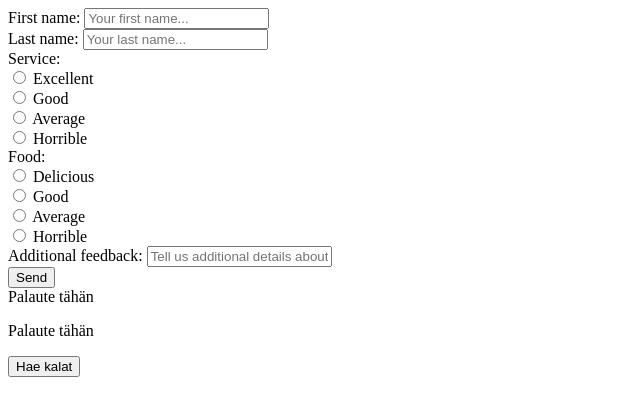
After one commit to Tuomas-Talkio/static-website-project, a PHP site: page /palautelomake.html in a window 1280 px wide. The commit adds this page. Shown: the top 416 px of the page, without its empty margins (0-640 px from the left). Run offline with PHP 8.4, Linux system fonts and the light colour scheme.

Commit message:
Palautelomakkeen lisääminen

```diff
--- a/luePalaute.php
+++ b/luePalaute.php
@@ -12,7 +12,7 @@ $tulos=mysqli_query($yhteys, "select * from team1_asiakaspalaute");
 print "<table border='1'>";
 while ($rivi=mysqli_fetch_object($tulos)){
     print "<tr>";
-    // Lisää automaattinen päivämäärä
+
     print "<td>$rivi->id<td>$rivi->etunimi<td>$rivi->sukunimi<td>$rivi->palvelu".
     "<td>$rivi->ruoka<td>$rivi->vapaasana<td>$rivi->aika";
 }
--- /dev/null
+++ b/palautelomake.html
@@ -0,0 +1,116 @@
+<!DOCTYPE html>
+<html lang="en">
+<head>
+    <meta charset="UTF-8">
+    <meta http-equiv="X-UA-Compatible" content="IE=edge">
+    <meta name="viewport" content="width=device-width, initial-scale=1.0">
+    <title>Document</title>
+</head>
+<body>
+    <script>
+        function lahetaPalaute(lomake){
+            var palaute=new Object();
+            palaute.id=lomake.id.value;
+            palaute.etunimi=lomake.etunimi.value;
+            palaute.sukunimi=lomake.sukunimi.value;
+            palaute.palvelu=lomake.palvelu.value;
+            palaute.ruoka=lomake.ruoka.value;
+            palaute.vapaasana=lomake.vapaasana.value;
+            var jsonPalaute=JSON.stringify(palaute);
+            jsonkentta.innerHTML=jsonPalaute;
+
+            xmlhttp = new XMLHttpRequest();
+            xmlhttp.onreadystatechange = function() {
+                if (this.readyState == 4 && this.status == 200) {
+                    document.getElementById("result").innerHTML = this.responseText;
+                }
+            };
+            xmlhttp.open("POST", "lisaapalaute.php", true);
+            xmlhttp.setRequestHeader("Content-type", "application/x-www-form-urlencoded");
+            xmlhttp.send("palaute=" + jsonPalaute);
+        }
+
+        function luePalaute(){
+        xmlhttp = new XMLHttpRequest();
+        xmlhttp.onreadystatechange = function() {
+            if (this.readyState == 4 && this.status == 200) {
+                document.getElementById("result").innerHTML = this.responseText;
+            }
+        };
+        xmlhttp.open("GET", "./luepalaute.php", true);
+        xmlhttp.send();
+    }
+    </script>
+
+    <form id='palautelomake'>
+        First name: <input type='text' name='etunimi' value='' placeholder='Your first name...'><br>
+        Last name: <input type='text' name='sukunimi' value='' placeholder='Your last name...'><br>
+        Service: <div class="form-check">
+            <input class="form-check-input" type="radio" name="palvelu" id="palvelu1" value="Excellent">
+            <label class="form-check-label" for="palvelu1">
+              Excellent
+            </label>
+          </div>
+
+          <div class="form-check">
+            <input class="form-check-input" type="radio" name="palvelu" id="palvelu2" value="Good">
+            <label class="form-check-label" for="palvelu2">
+              Good
+            </label>
+          </div>
+
+          <div class="form-check">
+            <input class="form-check-input" type="radio" name="palvelu" id="palvelu3" value="Average">
+            <label class="form-check-label" for="palvelu3">
+              Average
+            </label>
+          </div>
+
+          <div class="form-check">
+            <input class="form-check-input" type="radio" name="palvelu" id="palvelu4" value="Horrible">
+            <label class="form-check-label" for="palvelu4">
+              Horrible
+            </label>
+          </div>
+        Food: <div class="form-check">
+            <input class="form-check-input" type="radio" name="ruoka" id="ruoka1" value="Delicious">
+            <label class="form-check-label" for="ruoka1">
+              Delicious
+            </label>
+          </div>
+
+          <div class="form-check">
+            <input class="form-check-input" type="radio" name="ruoka" id="ruoka2" value="Good">
+            <label class="form-check-label" for="ruoka2">
+              Good
+            </label>
+          </div>
+
+          <div class="form-check">
+            <input class="form-check-input" type="radio" name="ruoka" id="ruoka3" value="Average">
+            <label class="form-check-label" for="ruoka3">
+              Average
+            </label>
+          </div>
+
+          <div class="form-check">
+            <input class="form-check-input" type="radio" name="ruoka" id="ruoka4" value="Horrible">
+            <label class="form-check-label" for="ruoka4">
+              Horrible
+            </label>
+          </div>
+
+
+        Additional feedback: <input type='text' name='vapaasana' value='' placeholder='Tell us additional details about your experience...'><br>
+        <input type='button' name='ok' value='Send' onclick='lahetaPalaute(this.form);'><br>
+    </form>
+  <div id='result'>
+      Palaute tähän
+  </div>
+  <p id='jsonkentta'>
+      Palaute tähän
+  </p>
+  <button onclick="luePalaute();">Hae kalat</button>
+
+</body>
+</html>
```
